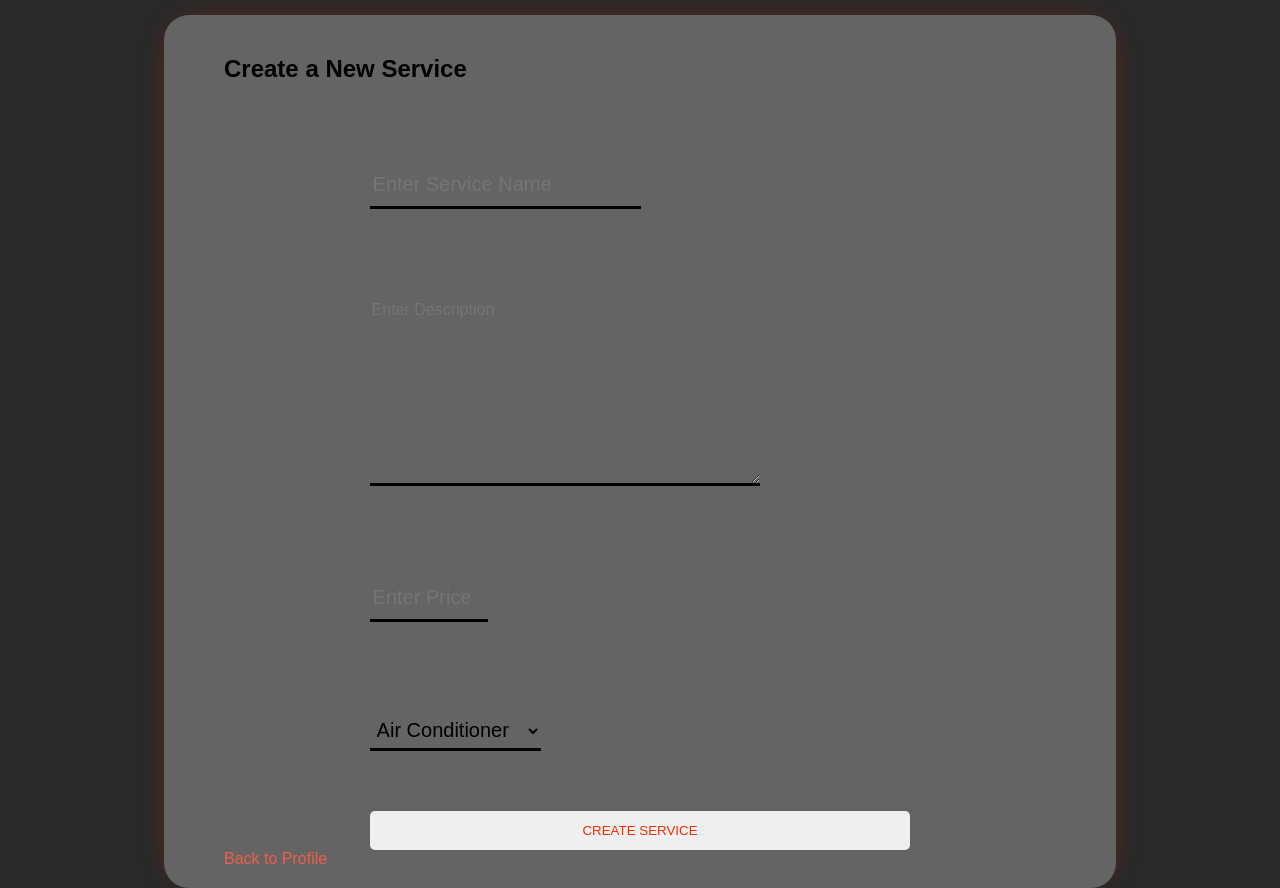
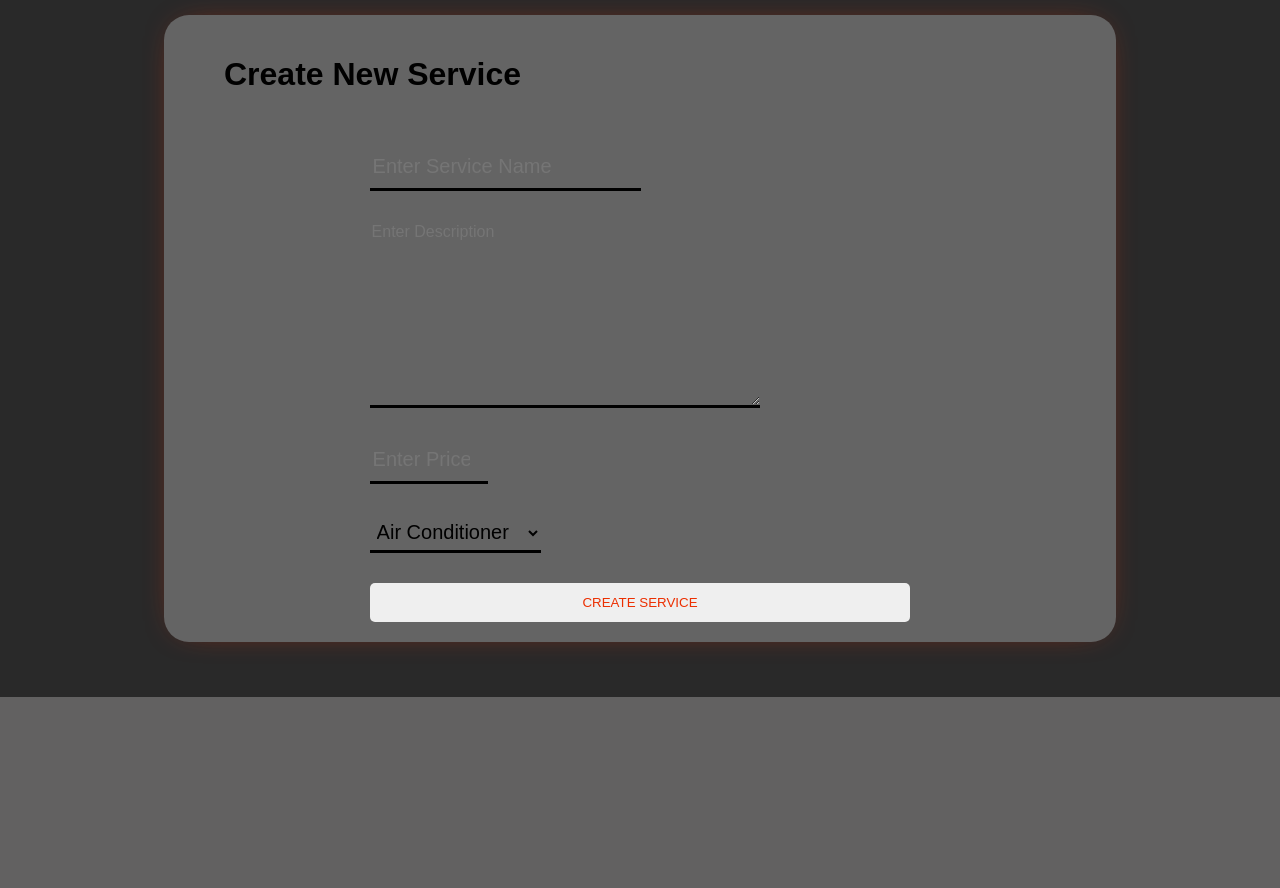
Before and after one commit to Anne-Okingo/SimpleFix, a Django app: page /services/create/ in a window 1280 px wide. Shown: the part 103-991 px from the top of the page. After the commit the page ends 800 px from the top, so only its background shows below. Run offline with Django 3.2, Linux system fonts and the light colour scheme; a user stored in the database is signed in; data comes from the database, SQL or seed files in the repository.

Commit message:
update the create service html structure

```diff
--- a/services/templates/services/create_service.html
+++ b/services/templates/services/create_service.html
@@ -1,30 +1,51 @@
 {% extends 'main/base.html' %}
+{% load static %}
 
-{% block title %}Create Service{% endblock %}
+{% block title %}
+    Create New Service
+{% endblock %}
 
 {% block content %}
-<h2>Create a New Service</h2>
+    <link rel="stylesheet" href="{% static 'services/css/service.css' %}">
 
-<form method="POST">
-    {% csrf_token %}
-    {% if form.errors %}
-        <div class="form_errors">
-            <ul>
-                {% for field in form %}
-                    {% for error in field.errors %}
-                        <li>{{ error }}</li>
-                    {% endfor %}
-                {% endfor %}
-                {% for error in form.non_field_errors %}
-                    <li>{{ error }}</li>
-                {% endfor %}
-            </ul>
-        </div>
-    {% endif %}
+    <div class="form-container">
+        <h1>Create New Service</h1>
+        <form method="POST">
+            {% csrf_token %}
 
-    {{ form.as_p }}
-    <button type="submit">Create Service</button>
-</form>
+            <div class="form-group">
+                <label for="id_name">Service Name:</label>
+                {{ form.name }}
+                {% if form.name.errors %}
+                    <div class="error-message">{{ form.name.errors }}</div>
+                {% endif %}
+            </div>
 
-<a href="{% url 'company_profile' name=request.user.username %}" class="back_button">Back to Profile</a>
+            <div class="form-group">
+                <label for="id_description">Description:</label>
+                {{ form.description }}
+                {% if form.description.errors %}
+                    <div class="error-message">{{ form.description.errors }}</div>
+                {% endif %}
+            </div>
+
+            <div class="form-group">
+                <label for="id_price_hour">Price per Hour:</label>
+                {{ form.price_hour }}
+                {% if form.price_hour.errors %}
+                    <div class="error-message">{{ form.price_hour.errors }}</div>
+                {% endif %}
+            </div>
+
+            <div class="form-group">
+                <label for="id_field">Field:</label>
+                {{ form.field }}
+                {% if form.field.errors %}
+                    <div class="error-message">{{ form.field.errors }}</div>
+                {% endif %}
+            </div>
+
+            <button type="submit" class="submit-button">Create Service</button>
+        </form>
+    </div>
 {% endblock %}
```
